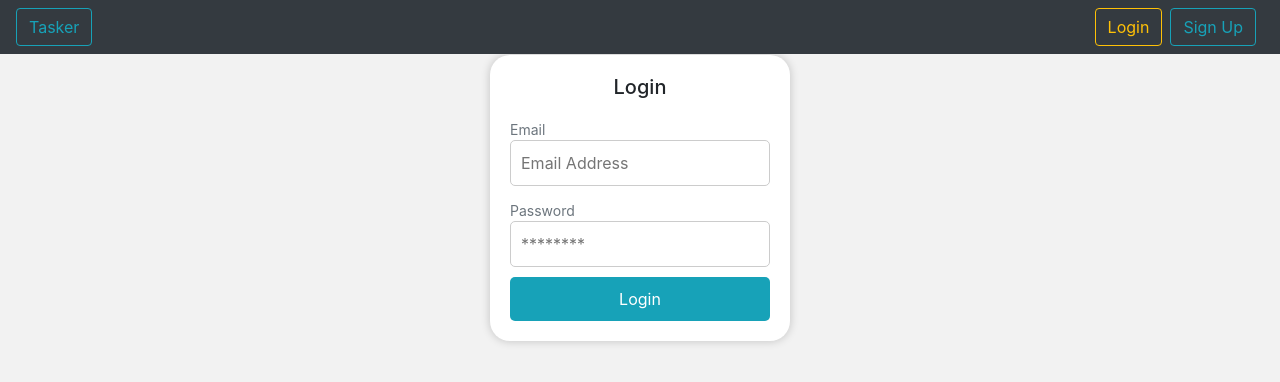
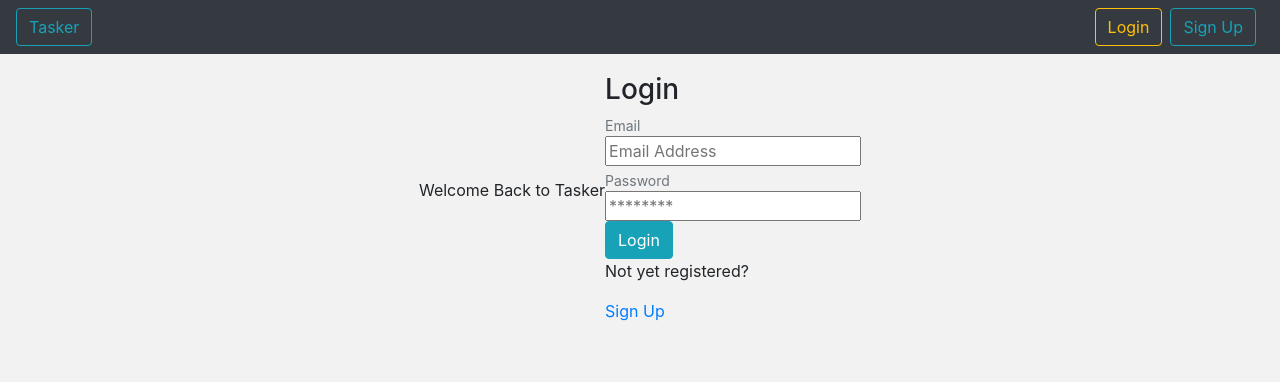
Before and after one commit to jswanson806/Tasker, a React (Create React App) app in the folder frontend/tasker/: page /login in a window 1280 px wide. Shown: the top 382 px of the page. Built offline with nearby package versions, Linux system fonts and the light colour scheme; no server answers.

Commit message:
refactored html for custom styling

```diff
--- a/frontend/tasker/src/components/Login.js
+++ b/frontend/tasker/src/components/Login.js
@@ -4,6 +4,7 @@ import { useNavigate } from "react-router-dom";
 import TaskerApi from "../api.js";
 import { UserContext } from "../helpers/UserContext.js";
 import {Button, Form, FormText} from "reactstrap";
+import todo_list from "../images/todo_list.jpg";
 import "./styles/Login.css";
 
 
@@ -80,12 +81,17 @@ const Login = () => {
 
     return (
         <div className="login-container">
+            <div className="login-message-container">
+                <p>Welcome Back to Tasker</p>
+            </div>
 
-                <div className="login-centered-card">
+            <div className="login-form-container">
 
-                    <h5>Login</h5>
+                <div className="login-header">
+                    <h3>Login</h3>
+                </div>
 
-                    <Form onSubmit={handleSubmit}>
+                <form onSubmit={handleSubmit}>
                     <FormText htmlFor="email">Email</FormText>
                     <input
                         id="email"
@@ -106,11 +112,15 @@ const Login = () => {
                         value={FormData.password}
                         onChange={handleChange}
                     />
+                    <div className="login-button-container">
                         <Button className="login-button" type="submit" color="info" data-testid="login-form-button">Login</Button>
-                    </Form>
-
                     </div>
-
+                    <div className="login-signup-message-container">
+                        <p>Not yet registered?</p>
+                        <a href="/signup">Sign Up</a>
+                    </div>
+                </form>
+            </div>
         </div>
     );
 }
```
Lines whose indentation alone changed are shown as unchanged.
